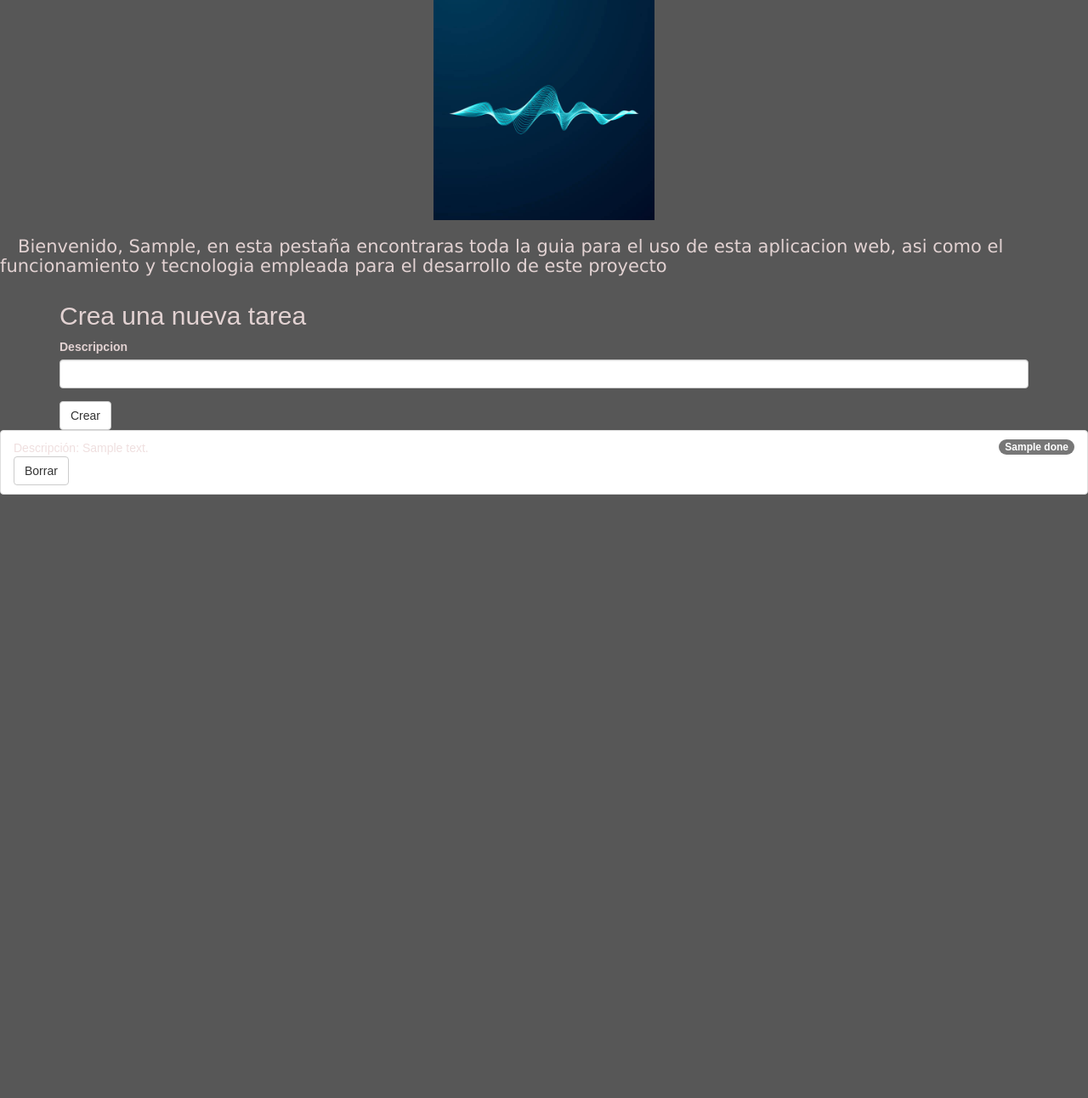
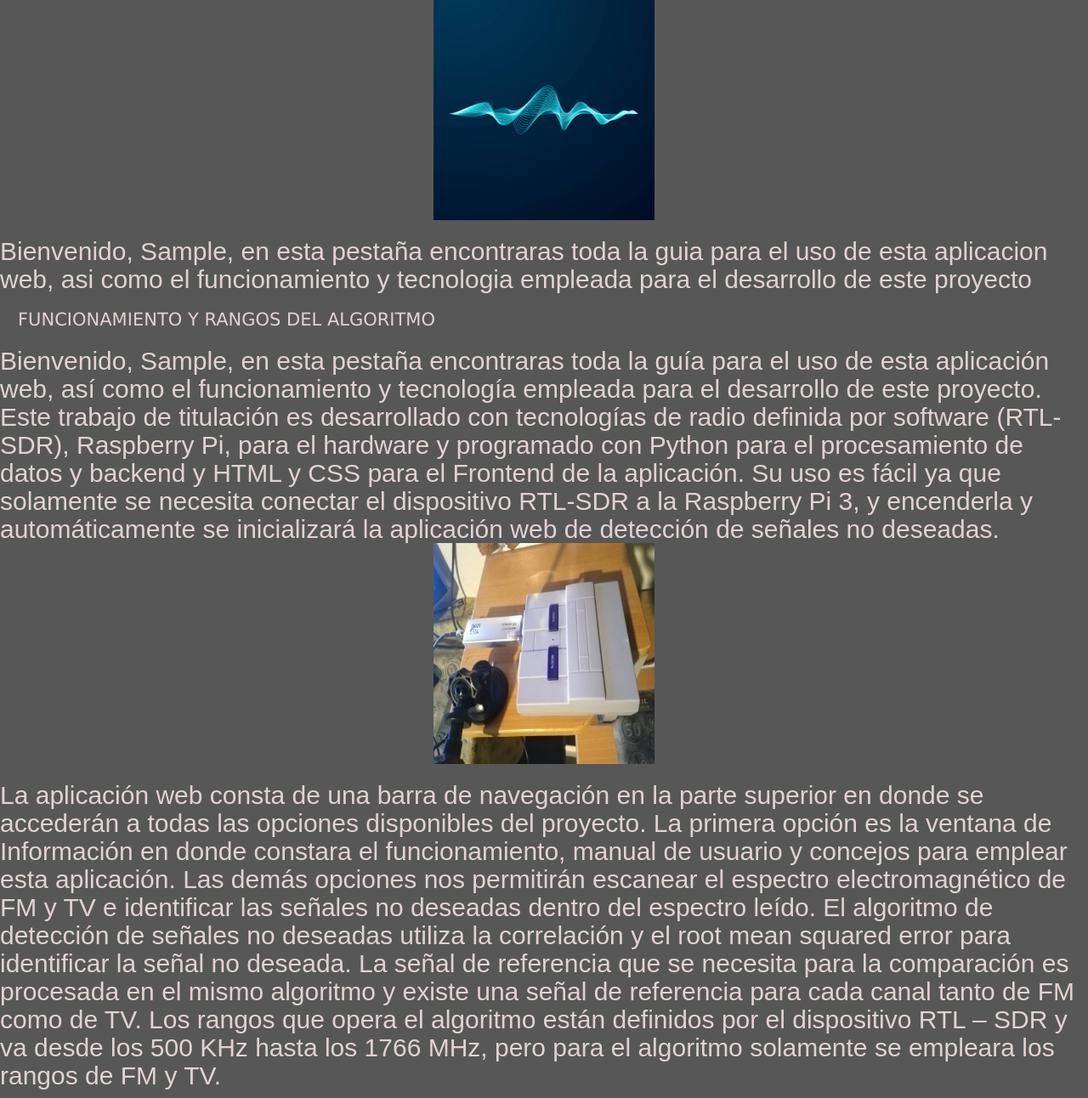
Before and after one commit to NeoGeoXL/Tesis, a Flask app: template app/templates/hello.html in a window 1280 px wide. Shown: the part 122-1414 px from the top of the page at 85% size. Before the commit the page ends 704 px from the top, so only its background shows below. Run offline with Flask 2, Linux system fonts and the light colour scheme; the template is opened without the code that fills it: values that come from a table or form of the project are taken from there, most other values are stand-ins (such as "Sample title", 1, 10 or a date in 2020); some libraries are stand-ins or nearby versions.

Commit message:
Agrego la estructura del reporte

```diff
--- a/app/templates/hello.html
+++ b/app/templates/hello.html
@@ -12,21 +12,23 @@
     <center><h1 style = "color: #dcdcdc;">ALGORITMO DE DETECCION DE TRANSMISIONES NO DESEADAS</h1></center>
     <center><img  src="{{ url_for('static', filename='images/hello/1.jpg') }}" width="260 px" height="260 px" ></center>
     {% if username %}
-         <h3 >Bienvenido, {{ username | capitalize }}, en esta pestaña encontraras toda la guia para el uso de esta aplicacion web, asi como el funcionamiento y tecnologia empleada para el desarrollo de este proyecto</h3>
+         <h2 >Bienvenido, {{ username | capitalize }}, en esta pestaña encontraras toda la guia para el uso de esta aplicacion web, asi como el funcionamiento y tecnologia empleada para el desarrollo de este proyecto</h2>
     {% endif %}
-    <h4></h4>
 
+    <center><h3>FUNCIONAMIENTO Y RANGOS DEL ALGORITMO</h3></center>
+    <h2>
+     Bienvenido,  {{ username | capitalize }}, en esta pestaña encontraras toda la guía para el uso de esta aplicación web, así como el funcionamiento y tecnología empleada para el desarrollo de este proyecto.
+    Este trabajo de titulación es desarrollado con tecnologías de radio definida por software (RTL-SDR), Raspberry Pi, para el hardware y programado con Python para el procesamiento de datos y backend y HTML y CSS para el Frontend de la aplicación.
+    Su uso es fácil ya que solamente se necesita conectar el dispositivo RTL-SDR a la Raspberry Pi 3, y encenderla y automáticamente se inicializará la aplicación web de detección de señales no deseadas.
+    <center><img  src="{{ url_for('static', filename='images/hello/rpi-rtlsdr.jpg') }}" width="260 px" height="260 px" ></center>
+    </h2>
 
+    <h2>
+        La aplicación web consta de una barra de navegación en la parte superior en donde se accederán a todas las opciones disponibles del proyecto. La primera opción es la ventana de Información en donde constara el funcionamiento, manual de usuario y concejos para emplear esta aplicación.
+        Las demás opciones nos permitirán escanear el espectro electromagnético de FM y TV e identificar las señales no deseadas dentro del espectro leído.
+        El algoritmo de detección de señales no deseadas utiliza la correlación y el root mean squared error para identificar la señal no deseada. La señal de referencia que se necesita para la comparación es procesada en el mismo algoritmo y existe una señal de referencia para cada canal tanto de FM como de TV.
+        Los rangos que opera el algoritmo están definidos por el dispositivo RTL – SDR y va desde los 500 KHz hasta los 1766 MHz, pero para el algoritmo solamente se empleara los rangos de FM y TV.
 
-    <div class="container">
-        <h2>Crea una nueva tarea</h2>
+    </h2>
 
-        {{ wtf.quick_form(todo_form) }}
-    </div>
-
-    <ul class="list-group">
-        {% for todo in todos %}
-            {{ macros.render_todo(todo, delete_form) }}
-        {% endfor %}
-    </ul>
 {% endblock %}
--- a/sdrscantv/__init__.py
+++ b/sdrscantv/__init__.py
@@ -159,7 +159,6 @@ def setup5(f_min, f_max,veces):
     #time_array = np.zeros([npsd_res,nfreq],dtype='datetime64[s]')
     relative_power_array = np.zeros([npsd_res,nfreq])
 
-
     #Configuracion de dataframes para el MAXHOLD
     len=freq_array.shape[0]
 
@@ -167,12 +166,12 @@ def setup5(f_min, f_max,veces):
 
     return rate_best, freqs, nfreq, npsd_res, npsd_avg, nsamp, nfreq_spec, samples, psd_array, freq_array, relative_power_array, psd_total
 
-
+#curva de deteccion para saber como se detecta
 def readsdr(rate_best, freqs, nfreq, npsd_res, npsd_avg, nsamp, nfreq_spec, samples, psd_array, freq_array, relative_power_array, psd_total,veces):
     #Initializing SDR
     sdr = rtlsdr.RtlSdr()
     sdr.sample_rate = rate_best
-    sdr.gain = 0
+    sdr.gain = 30
     samp_rate = sdr.sample_rate
     for k in range(veces):
         for i,freq in enumerate(freqs):
```
Also changed, not shown: sdrscanfm/__init__.py (+4 -3 lines), Informe tecnico/Figuras/1.1 Alcance.png (added), Pagina Informacion/imagenes hello/1.jpg (added), Pagina Informacion/imagenes hello/html y css.jpg (added), Pagina Informacion/imagenes hello/python y flask.jpg (added), Pagina Informacion/imagenes hello/rpi.jpg (added), Pagina Informacion/imagenes hello/rtlsdr.jpg (added), app/static/images/fm/espectro_iteracion_1.png, app/static/images/fm/espectro_iteracion_2.png, app/static/images/fm/espectro_iteracion_3.png, app/static/images/fm/espectro_iteracion_4.png, app/static/images/fm/espectro_iteracion_5.png, app/static/images/hello/navbar.jpg (added), app/static/images/hello/rpi-rtlsdr.jpg (added), 2 more files, 2 other files.
